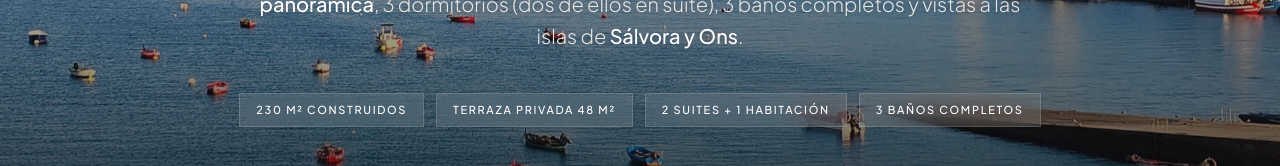
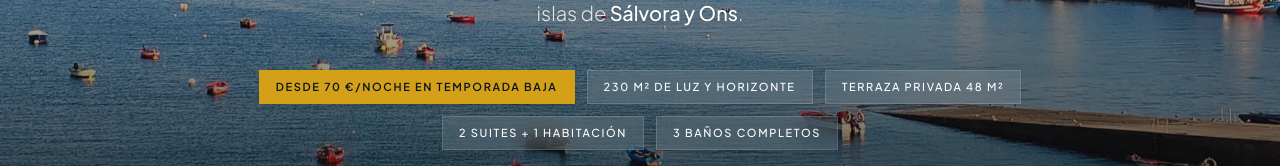
Before and after one commit to fmartinez31416/illas-atlanticas-web, a React (Vite) app: page / in a window 1280 px wide. Shown: the part 436-602 px from the top of the page. Built offline with nearby package versions, Linux system fonts and the light colour scheme; no server answers.

Commit message:
feat: precio ancla honesto en hero (desde 70€ temporada baja) + copy experiencial (fuera 'construidos' y 'totalmente equipada')

```diff
--- a/src/components/Hero.tsx
+++ b/src/components/Hero.tsx
@@ -91,10 +91,13 @@ export function Hero({ onOpenBooking }: HeroProps) {
           </p>
         </div>
 
-        {/* Los 4 pilares de valor real */}
+        {/* Los pilares de valor real — el primero, el precio ancla honesto */}
         <div className="flex flex-wrap justify-center items-center gap-2 sm:gap-3 mb-10 text-xs text-stone-200">
+          <div className="px-4 py-2 bg-[#D4A017] border border-[#D4A017] shadow-md">
+            <span className="uppercase tracking-[0.15em] text-[11px] font-semibold text-[#071522]">Desde 70 €/noche en temporada baja</span>
+          </div>
           <div className="px-4 py-2 bg-white/10 backdrop-blur-md border border-white/15 text-white shadow-sm">
-            <span className="uppercase tracking-[0.15em] text-[11px] font-medium">230 m² Construidos</span>
+            <span className="uppercase tracking-[0.15em] text-[11px] font-medium">230 m² de luz y horizonte</span>
           </div>
           <div className="px-4 py-2 bg-white/10 backdrop-blur-md border border-white/15 text-white shadow-sm">
             <span className="uppercase tracking-[0.15em] text-[11px] font-medium">Terraza Privada 48 m²</span>
--- a/src/data/spacesData.ts
+++ b/src/data/spacesData.ts
@@ -131,7 +131,7 @@ export const SPACES_DATA: Space[] = [
   {
     id: 'despacho-workspace',
     name: 'Despacho Workspace',
-    subtitle: 'Zona de teletrabajo de alta velocidad y privacidad',
+    subtitle: 'Tu oficina frente al mar: alta velocidad y silencio',
     area: '14 m²',
     tag: 'Workation & Focus',
     coverImage: 'https://images.unsplash.com/photo-1527443224154-c4a3942d3acf?auto=format&fit=crop&w=1600&q=85',
@@ -162,7 +162,7 @@ export const SPACES_DATA: Space[] = [
   {
     id: 'cocina-gourmet',
     name: 'Cocina Gourmet',
-    subtitle: 'Totalmente equipada e integrada',
+    subtitle: 'Luz marina y todo lo necesario para estancias largas',
     area: '20 m²',
     tag: 'Alta Gastronomía',
     coverImage: 'https://images.unsplash.com/photo-1556911220-e15b29be8c8f?auto=format&fit=crop&w=1600&q=85',
```
